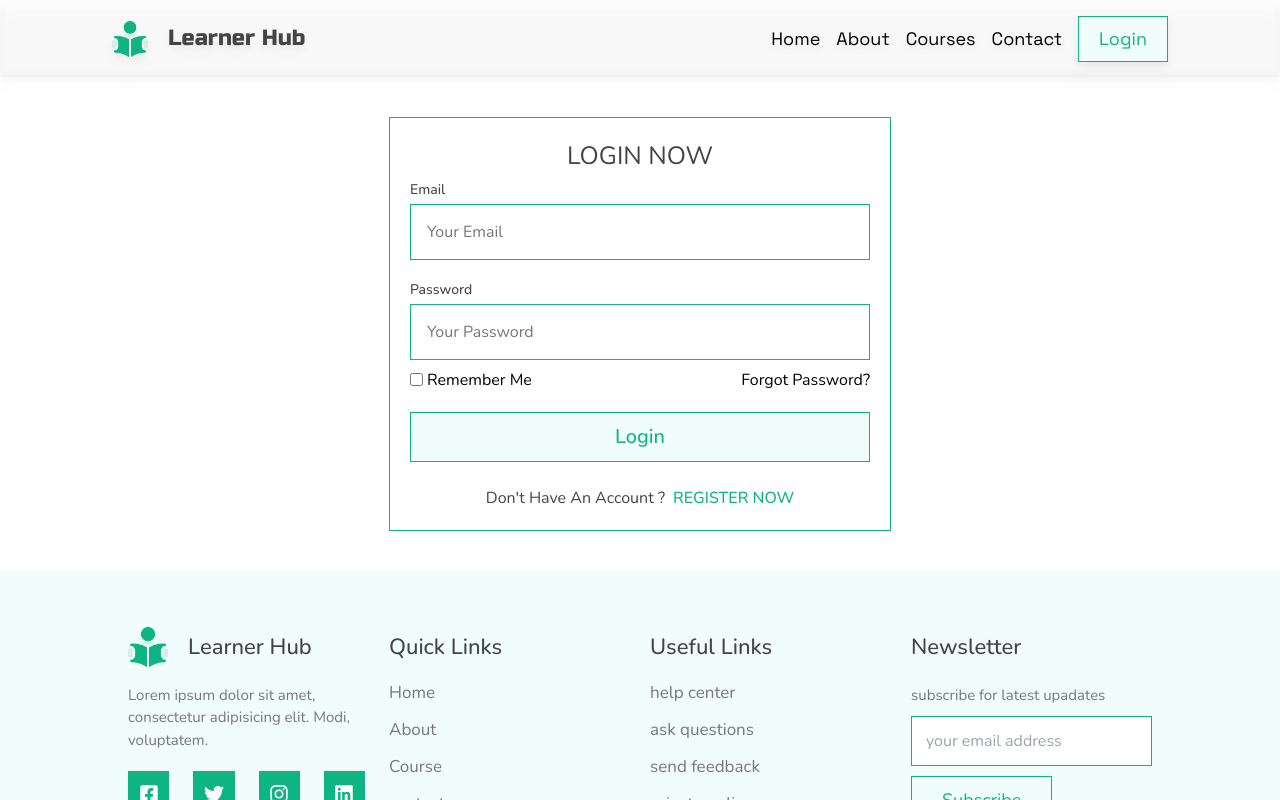
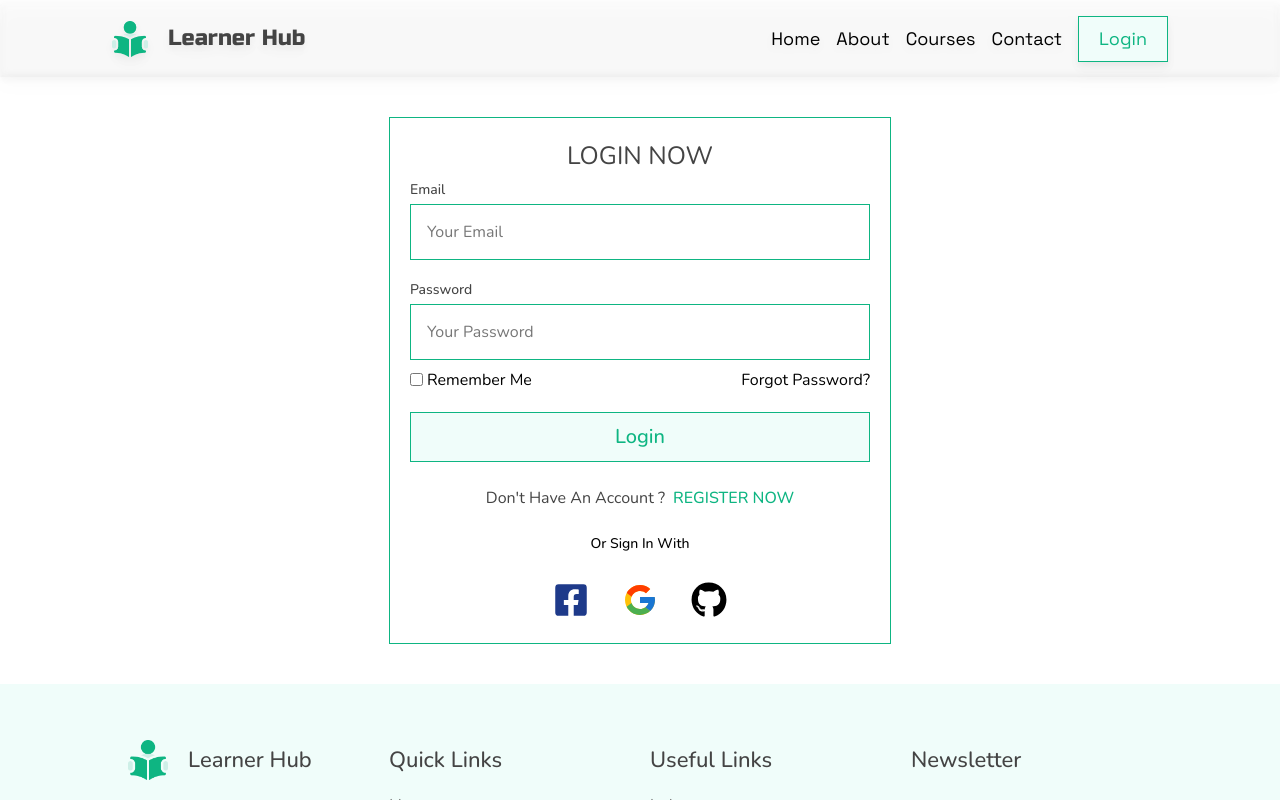
Before and after one commit to ronymia/learner-hub-client, a React (Create React App) app: page /auth/login in a window 1280 px wide. Shown: the top 800 px of the page. Built offline with nearby package versions, Linux system fonts and the light colour scheme; the HTML template or start-up script is replaced by a standard one.

Commit message:
social login

```diff
--- a/src/pages/auth/Login.jsx
+++ b/src/pages/auth/Login.jsx
@@ -1,5 +1,6 @@
 import React from 'react';
 import { Link } from 'react-router-dom';
+import SocialLogin from './SocialLogin';
 
 const login = () => {
     return (
@@ -39,6 +40,8 @@ const login = () => {
                         register now
                     </Link>
                 </h3>
+                {/* social login  */}
+                <SocialLogin />
             </div>
         </section >
     )
--- a/src/pages/auth/Register.jsx
+++ b/src/pages/auth/Register.jsx
@@ -1,5 +1,6 @@
 import React from 'react';
 import { Link } from 'react-router-dom';
+import SocialLogin from './SocialLogin';
 
 const Register = () => {
     return (
@@ -32,7 +33,7 @@ const Register = () => {
                     </button>
                 </form>
                 {/* navigate to login page */}
-                <h className="capitalize text-dimBlack">
+                <h3 className="capitalize text-dimBlack">
                     already have an account
                     <Link
                         to={"/auth/login"}
@@ -40,7 +41,9 @@ const Register = () => {
                     >
                         login now
                     </Link>
-                </h>
+                </h3>
+                {/* social logion */}
+                <SocialLogin />
             </div>
         </section >
     )
--- /dev/null
+++ b/src/pages/auth/SocialLogin.jsx
@@ -0,0 +1,25 @@
+import React from 'react';
+import { FaFacebookF, FaFacebookSquare, FaGithub } from 'react-icons/fa';
+import { FcGoogle } from 'react-icons/fc';
+
+const SocialLogin = () => {
+     return (
+          <div className="flex flex-col items-center justify-center gap-6">
+               <h4 className="capitalize font-medium text-sm">or sign in with</h4>
+
+               <div className="flex flex-row items-center justify-center gap-6">
+                    <button type="button" className="h-[45px] w-[45px] flex items-center justify-center">
+                         <FaFacebookSquare className="text-4xl text-blue-900" />
+                    </button>
+                    <button type="button" className="h-[45px] w-[45px] flex items-center justify-center">
+                         <FcGoogle className="text-4xl" />
+                    </button>
+                    <button type="button" className="h-[45px] w-[45px] flex items-center justify-center">
+                         <FaGithub className="text-4xl " />
+                    </button>
+               </div>
+          </div>
+     );
+};
+
+export default SocialLogin;
```
